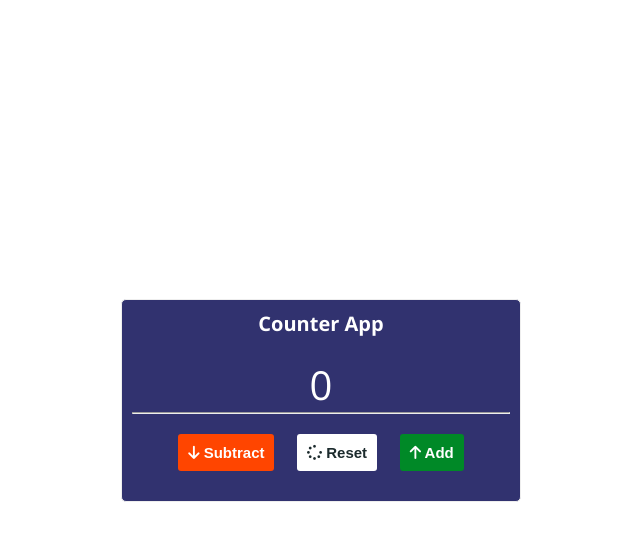
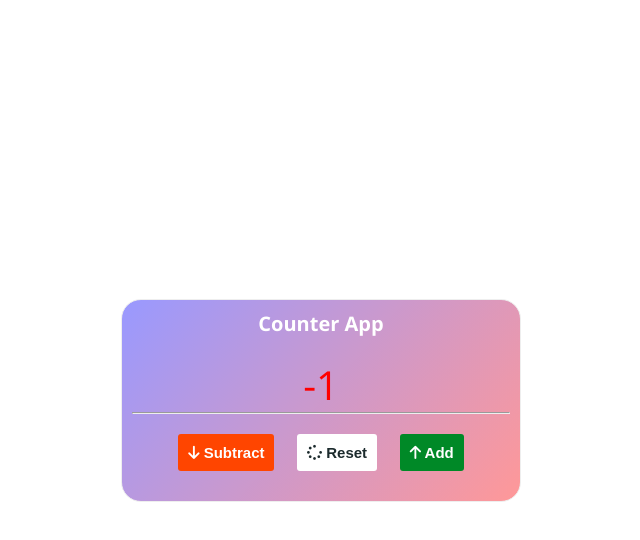
Before and after one commit to liloby/RandomNumGen, a plain HTML site: page index.html in a window 1280 px wide. Both pictures are taken after a click on the button "Subtract". Shown: the whole page, without its empty margins (319-959 px from the left). Drawn offline with nearby package versions, Linux system fonts and the light colour scheme.

Commit message:
added js logic and finished app

```diff
--- a/script.js
+++ b/script.js
@@ -0,0 +1,30 @@
+const count = document.querySelector('.count')
+const buttons = document.querySelector('.buttons')
+// const add = document.querySelector('.add')
+// const resetCount = document.querySelector('.reset')
+// const sub = document.querySelector('.subtract')
+
+buttons.addEventListener('click', (evt) => {
+    if (evt.target.classList.contains('add')) {
+        count.innerHTML++
+    }
+
+    if (evt.target.classList.contains('subtract')) {
+        count.innerHTML--
+    }
+
+    if (evt.target.classList.contains('reset')) {
+        count.innerHTML = 0
+    }
+    count.innerHTML < 0 ? count.style.color = "red" : count.style.color = "white"
+})
+
+// add.addEventListener('click', () => {
+//     count.innerHTML++
+// })
+// sub.addEventListener('click', () => {
+//     count.innerHTML--
+// })
+// resetCount.addEventListener('click', () => {
+//     count.innerHTML = 0
+// })
--- a/styles.css
+++ b/styles.css
@@ -23,6 +23,7 @@ html {
 
 body {
   font-family: "Open Sans", sans-serif;
+  /* background: linear-gradient(0deg, rgb(251, 255, 0), rgb(255, 191, 82)); */
 }
 
 p {
@@ -48,10 +49,10 @@ img {
   width: 40rem;
   border: 1px solid var(--grey);
   padding: 1rem;
-  background-color: var(--blue);
+  background: linear-gradient(130deg, rgba(0, 0, 255, 0.401), rgba(255, 0, 0, 0.402));
   color: var(--white);
   text-align: center;
-  border-radius: 5px;
+  border-radius: 2rem;
 }
 
 .counter-div > * {
```
